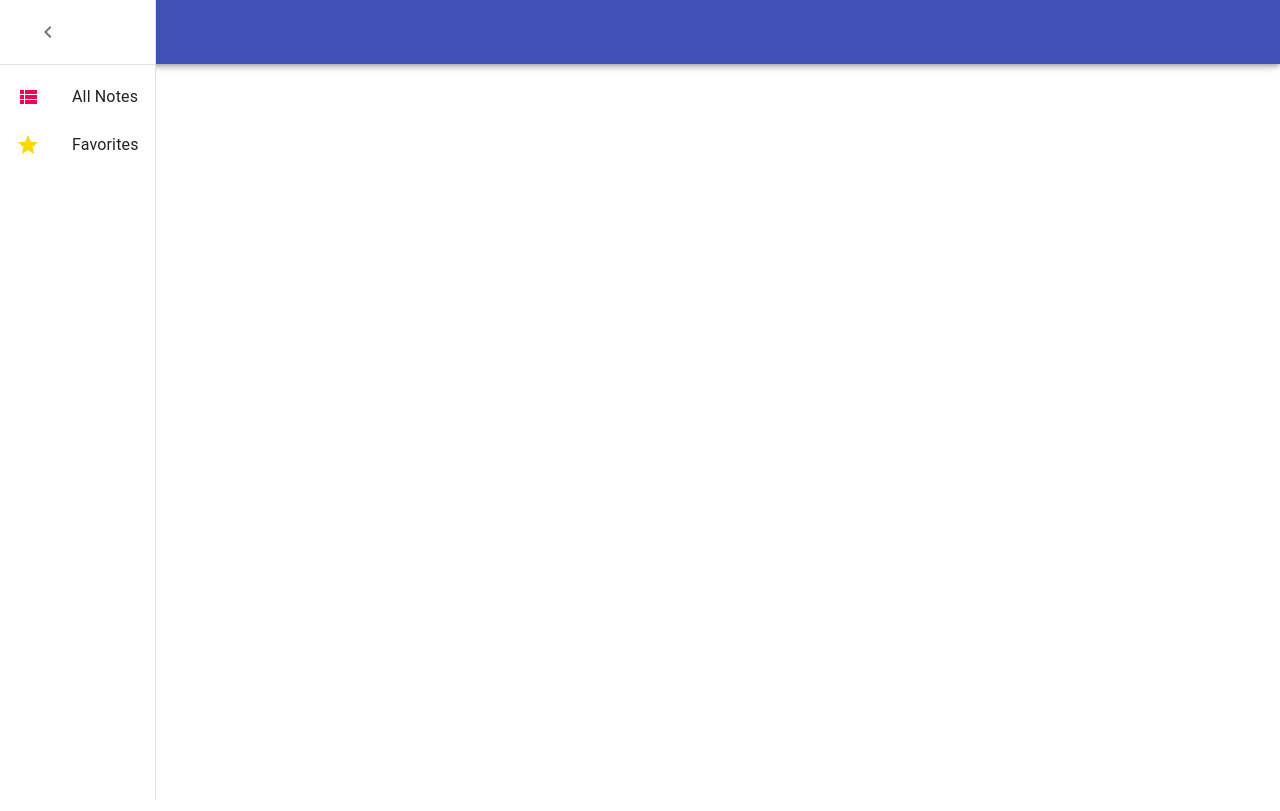
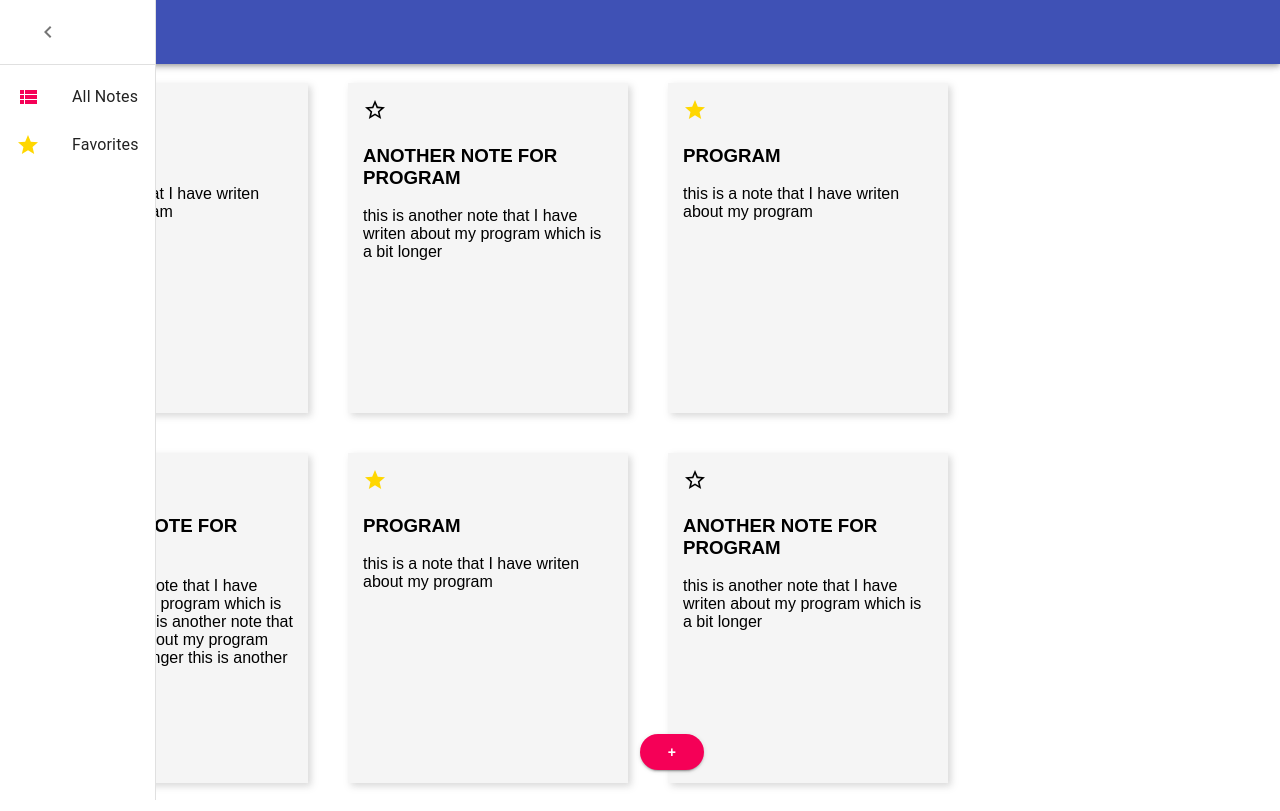
Before and after one commit to mdyerf/notepad, a React (Create React App) app: page / in a window 1280 px wide. Built offline with nearby package versions, Linux system fonts and the light colour scheme.

Commit message:
notes listing implementation

```diff
--- a/src/App.css
+++ b/src/App.css
@@ -1,38 +1,16 @@
-.App {
-  text-align: center;
+* {
+  font-family: "RocknRoll One", sans-serif;
 }
 
-.App-logo {
-  height: 40vmin;
-  pointer-events: none;
+div.note-card {
+  max-width: 250px;
+  background-color: whitesmoke;
+  box-shadow: 3px 3px 7px 0px #8080804f;
+  padding: 15px;
+  cursor: pointer;
+  height: 300px;
+  overflow: hidden;
 }
-
-@media (prefers-reduced-motion: no-preference) {
-  .App-logo {
-    animation: App-logo-spin infinite 20s linear;
-  }
+div.note-card:hover {
+  background-color: rgb(231, 231, 231);
 }
-
-.App-header {
-  background-color: #282c34;
-  min-height: 100vh;
-  display: flex;
-  flex-direction: column;
-  align-items: center;
-  justify-content: center;
-  font-size: calc(10px + 2vmin);
-  color: white;
-}
-
-.App-link {
-  color: #61dafb;
-}
-
-@keyframes App-logo-spin {
-  from {
-    transform: rotate(0deg);
-  }
-  to {
-    transform: rotate(360deg);
-  }
-}
--- /dev/null
+++ b/src/logic/string.js
@@ -0,0 +1,4 @@
+export function limitString(string, limit = 185) {
+  if (string.length <= limit) return string;
+  return string.substring(0, limit - 3) + "...";
+}
--- a/src/screens/Notes.js
+++ b/src/screens/Notes.js
@@ -1,14 +1,110 @@
 import React from "react";
 import { Button } from "@material-ui/core";
+import { useState } from "react";
+import Grid from "@material-ui/core/Grid";
+import "../App.css";
+import StarBorderIcon from "@material-ui/icons/StarBorder";
+import StarIcon from "@material-ui/icons/Star";
+import { limitString } from "../logic/string";
 import { Link } from "react-router-dom";
 import routes from "../constants/routes";
 
 function Notes(props) {
+  function handleSwitchStar(id) {
+    let newNotes = notes.map((n) => {
+      if (n.id === id) n.isFavorite = !n.isFavorite;
+      return n;
+    });
+    setNotes(newNotes);
+  }
+  const [notes, setNotes] = useState([
+    {
+      id: 1,
+      title: "program",
+      text: "this is a note that I have writen about my program",
+      isFavorite: true,
+    },
+    {
+      id: 2,
+      title: "another note for program",
+      text: "this is another note that I have writen about my program which is a bit longer",
+      isFavorite: false,
+    },
+    {
+      id: 3,
+      title: "program",
+      text: "this is a note that I have writen about my program",
+      isFavorite: true,
+    },
+    {
+      id: 4,
+      title: "another note for program",
+      text: "this is another note that I have writen about my program which is a bit longer this is another note that I have writen about my program which is a bit longer this is another note that I have writen about my program which is a bit longer this is another note that I have writen about my program which is a bit longer this is another note that I have writen about my program which is a bit longer",
+      isFavorite: false,
+    },
+    {
+      id: 5,
+      title: "program",
+      text: "this is a note that I have writen about my program",
+      isFavorite: true,
+    },
+    {
+      id: 6,
+      title: "another note for program",
+      text: "this is another note that I have writen about my program which is a bit longer",
+      isFavorite: false,
+    },
+  ]);
   return (
     <>
-      <div style={{ borderTop: "1px solid black" }}>Here are your notes</div>
+      <Grid
+        wrap="wrap"
+        style={{ margin: "auto", width: "100%" }}
+        spacing={5}
+        container
+        justifyContent="flex-start"
+        alignItems="stretch"
+        alignContent="stretch"
+      >
+        {notes.map((note) => (
+          <Grid key={note.id} item>
+            <div className="note-card">
+              {note.isFavorite ? (
+                <StarIcon
+                  style={{ fill: "gold" }}
+                  onClick={() => {
+                    handleSwitchStar(note.id);
+                  }}
+                />
+              ) : (
+                <StarBorderIcon
+                  onClick={() => {
+                    handleSwitchStar(note.id);
+                  }}
+                />
+              )}
+              <h3>{note.title.toUpperCase()}</h3>
+              <p>{limitString(note.text)}</p>
+            </div>
+          </Grid>
+        ))}
+      </Grid>
+
       <Link to={routes.AddNote}>
-        <Button>+</Button>
+        <Button
+          variant="contained"
+          color="secondary"
+          style={{
+            position: "fixed",
+            alignSelf: "center",
+            bottom: 30,
+            left: "50%",
+            fontWeight: "bold",
+            borderRadius: 20,
+          }}
+        >
+          +
+        </Button>
       </Link>
     </>
   );
```
